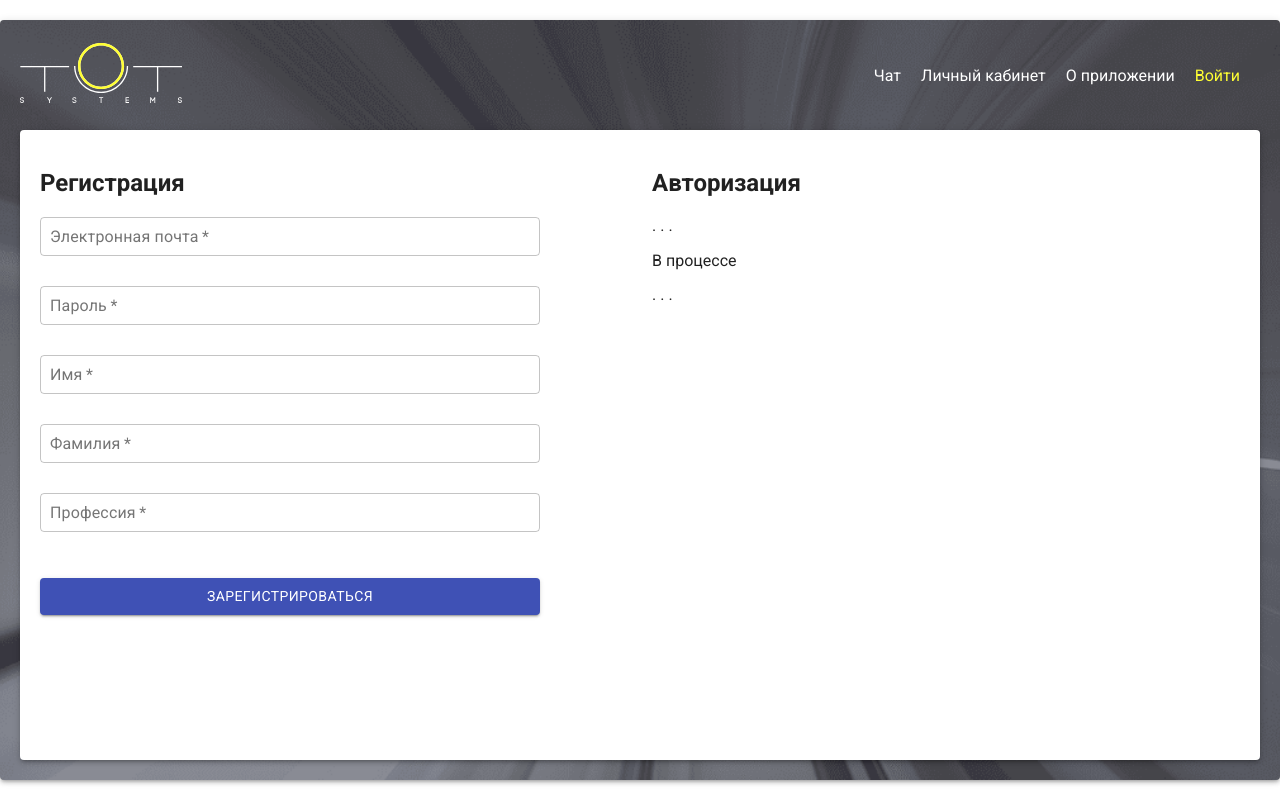
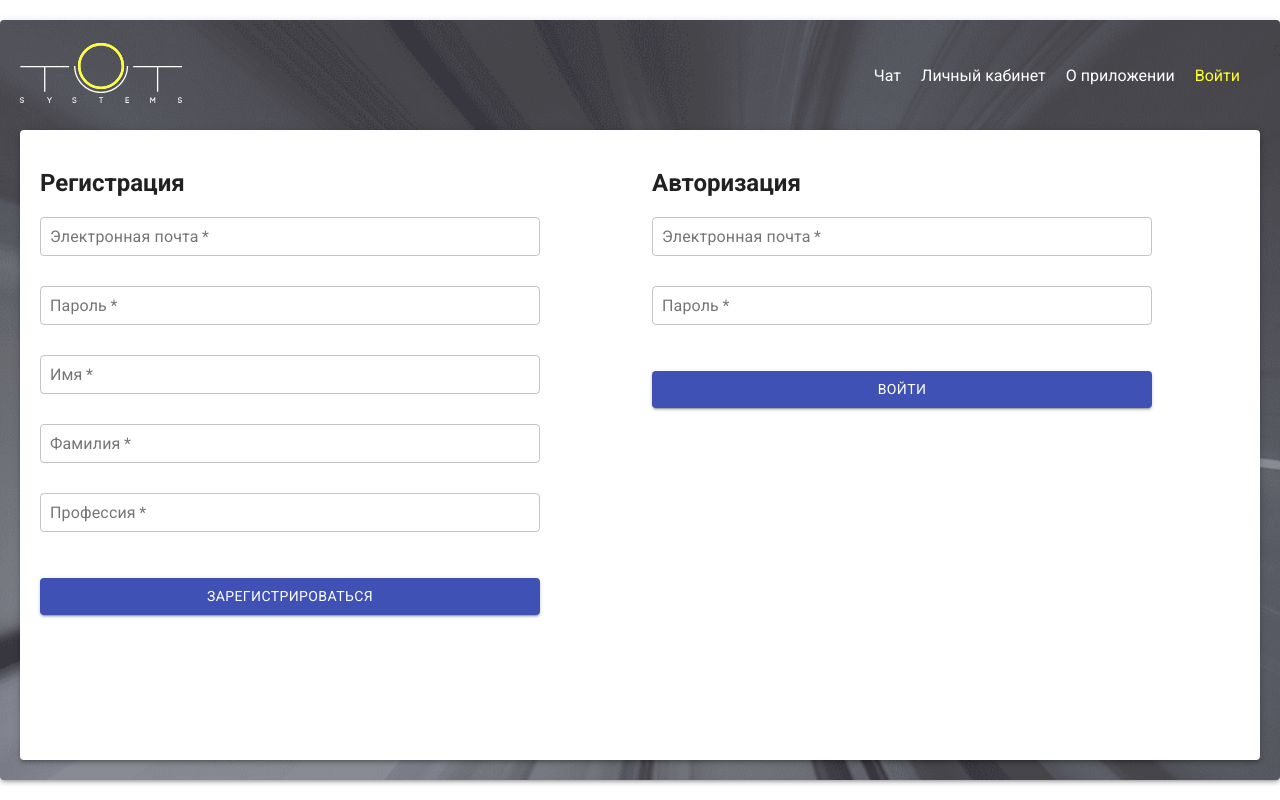
Before and after one commit to Radist-electric/corporate-network, a React (Create React App) app: page /auth in a window 1280 px wide. Built offline with nearby package versions, Linux system fonts and the light colour scheme.

Commit message:
I added a login function

```diff
--- a/src/App.js
+++ b/src/App.js
@@ -109,7 +109,7 @@ function storageAvailable(type) {
   }
 }
 
-// Найдём первый попавшийся групповой чат, куда имеет доступ имеющийся пользователь
+// Найдём первый попавшийся групповой чат, куда имеет доступ текущий пользователь
 const findFirstGroupChat = dataChats.filter((item) => {
   return item.users.find(el => el == dataCurrentUser) != undefined
 })[0].id
@@ -213,8 +213,13 @@ const App = () => {
     setUsers(newDataUsers)
   }
 
+  // Войти в систему
+  const loginUser = (id) => {
+    setCurrentUser(id)
+  }
+
   return (
-    <AppContext.Provider value={{ isAuth, chatType, chatId, dialogHandler, chatHandler, wideScreen, showChat, currentUser, chatPersonal, chatGroup, users, chats, changeChatPersonal, changeChatGroup, addNewUser }}>
+    <AppContext.Provider value={{ isAuth, chatType, chatId, dialogHandler, chatHandler, wideScreen, showChat, currentUser, chatPersonal, chatGroup, users, chats, changeChatPersonal, changeChatGroup, addNewUser, loginUser }}>
       <Router>
         <div className={classes.root}>
           <Paper elevation={3}>
--- a/src/context/AppContext.js
+++ b/src/context/AppContext.js
@@ -17,5 +17,6 @@ export const AppContext = createContext({
   chats: [],
   changeChatPersonal: noop,
   changeChatGroup: noop,
-  addNewUser: noop
+  addNewUser: noop,
+  loginUser: noop
 })
--- a/src/pages/AuthPage.js
+++ b/src/pages/AuthPage.js
@@ -45,7 +45,7 @@ const useStyles = makeStyles((theme) => ({
   },
 }))
 
-const dataPersonRegister = [
+const dataPersonRegisterInit = [
   {
     label: 'Электронная почта',
     type: 'email',
@@ -84,35 +84,46 @@ const dataPersonRegister = [
   }
 ]
 
-const dataPersonAuth = [
+const dataPersonAuthInit = [
   {
     label: 'Электронная почта',
     type: 'email',
     error: false,
+    helperText: 'Адрес электронной почты неверный',
     value: ''
   },
   {
     label: 'Пароль',
     type: 'password',
     error: false,
+    helperText: 'Пароль неверный',
     value: ''
   }
 ]
 
 export const AuthPage = () => {
-  const { users, addNewUser } = useContext(AppContext)
+  const { users, addNewUser, loginUser } = useContext(AppContext)
   const classes = useStyles()
-  const [inputDataReg, setinputDataReg] = useState(dataPersonRegister)
+  const [inputDataReg, setinputDataReg] = useState(dataPersonRegisterInit)
+  const [inputDataAuth, setinputDataAuth] = useState(dataPersonAuthInit)
   const [userExist, setUserExist] = useState(false)
 
-  const onChangeHandler = (event, index) => {
+  const onChangeRegHandler = (event, index) => {
     const newInputData = { ...inputDataReg[index] }
     newInputData.value = event.target.value
     const newInputDataReg = [...inputDataReg.slice(0, index), newInputData, ...inputDataReg.slice(index + 1)]
     setinputDataReg(newInputDataReg)
   }
 
-  const onSubmit = () => {
+  const onChangeAuthHandler = (event, index) => {
+    const newInputData = { ...inputDataAuth[index] }
+    newInputData.value = event.target.value
+    const newInputDataAuth = [...inputDataAuth.slice(0, index), newInputData, ...inputDataAuth.slice(index + 1)]
+    setinputDataAuth(newInputDataAuth)
+  }
+
+  // Обработка регистрации
+  const onRegSubmit = () => {
     let isFormValid = true
 
     const newInputDataReg = inputDataReg.map((item) => {
@@ -124,13 +135,12 @@ export const AuthPage = () => {
       if (item.type === 'email') {
         isValid = is.email(item.value) && isValid
         isValid = !isEmailExist(item.value) && isValid
+        setUserExist(isEmailExist(item.value))
       }
       item.error = !isValid
       isFormValid = isValid && isFormValid
       return item
     })
-
-    setinputDataReg(newInputDataReg)
 
     if (isFormValid) {
       const newUser = {
@@ -141,21 +151,58 @@ export const AuthPage = () => {
         profession: inputDataReg[4].value
       }
       addNewUser(newUser)
-      setinputDataReg(dataPersonRegister)
+      setinputDataReg(dataPersonRegisterInit)
+    } else {
+      setinputDataReg(newInputDataReg)
+    }
+
+  }
+
+  // Обработка авторизации
+  const onAuthSubmit = () => {
+    let isFormValid = true
+
+    const newInputDataAuth = [...inputDataAuth]
+    const email = newInputDataAuth[0].value
+    const emailError = !isEmailExist(email)
+    newInputDataAuth[0].error = emailError
+    isFormValid = !emailError && isFormValid
+
+    let getPasswordComparison = null
+    if (!emailError) {
+      getPasswordComparison = isPasswordCorrect(email, newInputDataAuth[1].value)
+      const passwordError = getPasswordComparison === null ? true : false
+      newInputDataAuth[1].error = passwordError
+      isFormValid = !passwordError && isFormValid
+    }
+
+    if (isFormValid) {
+      loginUser(getPasswordComparison)
+      setinputDataAuth(dataPersonAuthInit)
+    } else {
+      setinputDataAuth(newInputDataAuth)
     }
 
   }
 
   // Проверяем, существует ли такой пользователь (email)
   const isEmailExist = (email) => {
-    const findUser = users.filter((user)=> {
+    const findUser = users.filter((user) => {
       return user.email === email
     })
-    setUserExist(!!findUser.length)
     return !!findUser.length
   }
 
-  const dataPersonBlock = inputDataReg.map((person, i) => {
+  // Проверяем, верный ли пароль
+  const isPasswordCorrect = (email, password) => {
+    const findUser = users.filter((user) => {
+      return user.email === email
+    })
+    // Возвращаем null, если пароль не совпадает, и id пользователя, если пароль совпал
+    return findUser[0].password === password ? findUser[0].id : null
+  }
+
+  const dataRegBlock = inputDataReg.map((person, i) => {
     return (
       <li className={classes.input} key={i}>
         <TextField
@@ -167,7 +214,25 @@ export const AuthPage = () => {
           fullWidth={true}
           variant="outlined"
           value={person.value}
-          onChange={event => onChangeHandler(event, i)}
+          onChange={event => onChangeRegHandler(event, i)}
+        />
+      </li>
+    )
+  })
+
+  const dataAuthBlock = inputDataAuth.map((person, i) => {
+    return (
+      <li className={classes.input} key={i}>
+        <TextField
+          error={person.error}
+          helperText={person.error && person.helperText}
+          required
+          label={person.label}
+          type={person.type}
+          fullWidth={true}
+          variant="outlined"
+          value={person.value}
+          onChange={event => onChangeAuthHandler(event, i)}
         />
       </li>
     )
@@ -180,21 +245,28 @@ export const AuthPage = () => {
           <Grid item xs={12} sm={6}>
             <h2>Регистрация</h2>
             <ul className={classes.inputBlock}>
-              {dataPersonBlock}
+              {dataRegBlock}
             </ul>
             <Button
               className={classes.button}
               variant="contained"
               color="primary"
-              onClick={onSubmit}
+              onClick={onRegSubmit}
               fullWidth={true}
             >Зарегистрироваться</Button>
           </Grid>
           <Grid item xs={12} sm={6}>
             <h2>Авторизация</h2>
-            <p>. . .</p>
-            <p>В процессе</p>
-            <p>. . .</p>
+            <ul className={classes.inputBlock}>
+              {dataAuthBlock}
+            </ul>
+            <Button
+              className={classes.button}
+              variant="contained"
+              color="primary"
+              onClick={onAuthSubmit}
+              fullWidth={true}
+            >Войти</Button>
           </Grid>
         </Grid>
       </Paper>
```
